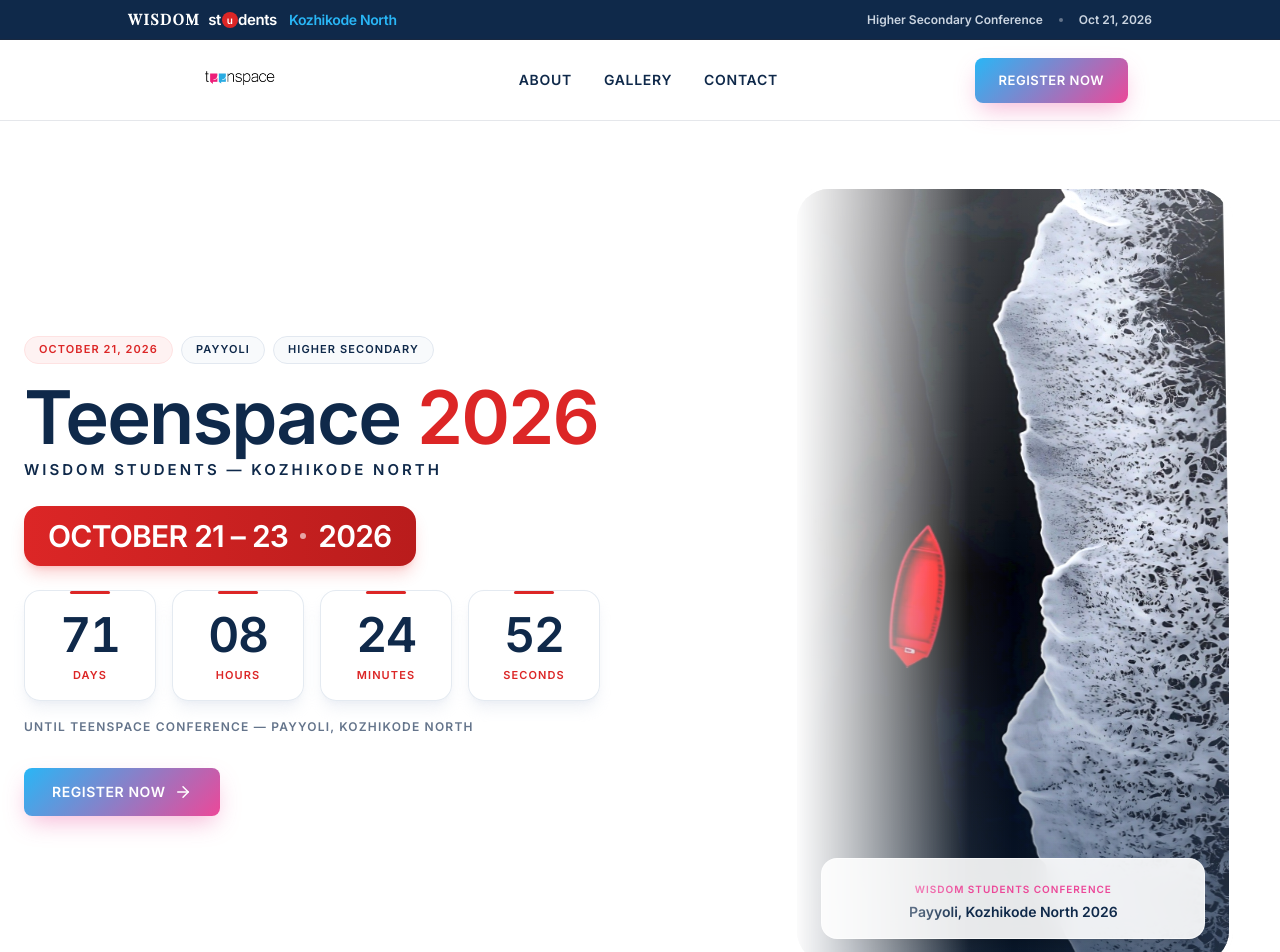
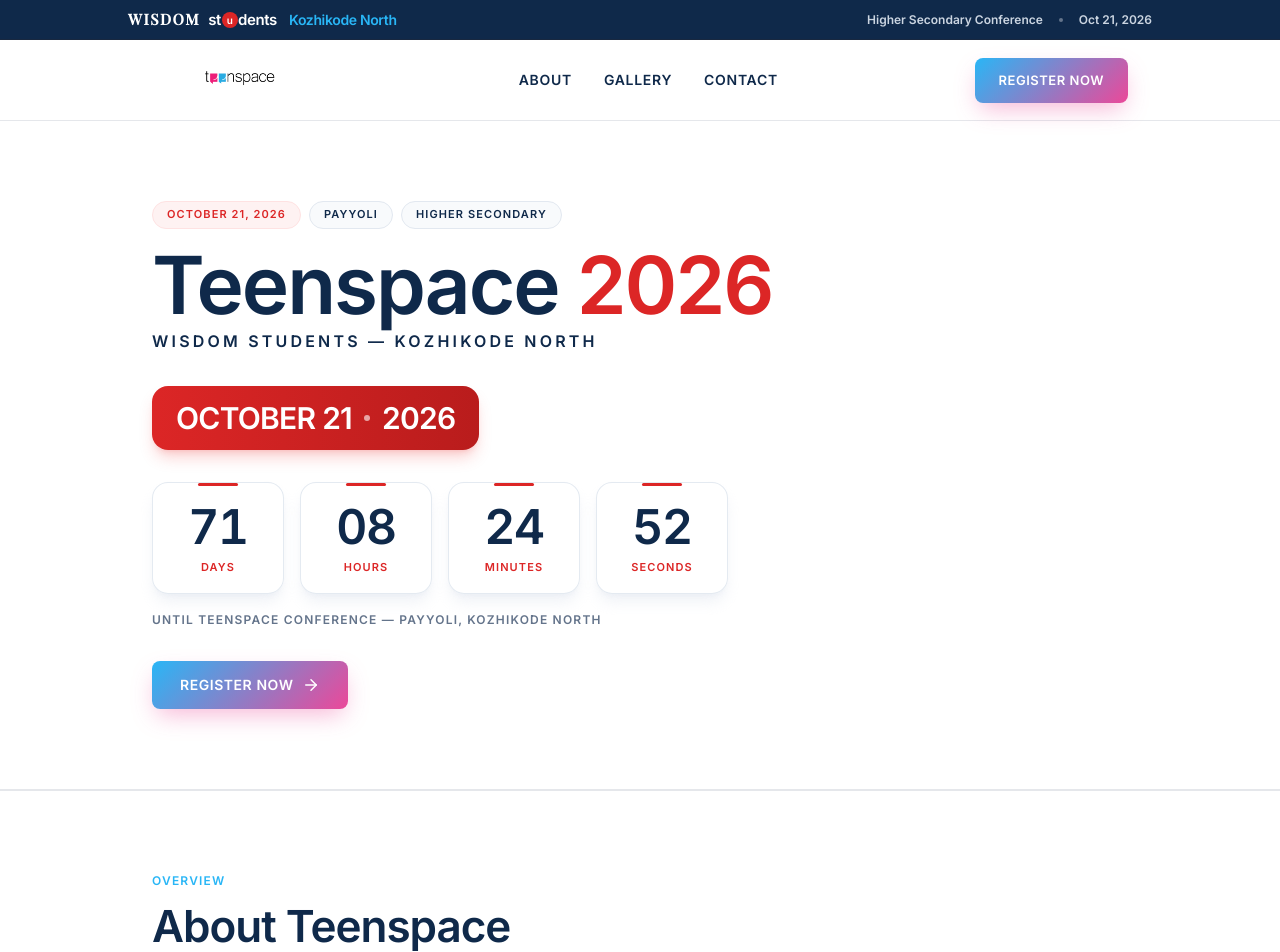
Before and after one commit to Althafx17/teenspace-calicut-north, a React (Vite) app: page / in a window 1280 px wide. Shown: the top 952 px of the page. Built offline with nearby package versions, Linux system fonts and the light colour scheme.

Commit message:
hero: remove ocean background graphic and wave animations as requested

```diff
--- a/src/components/Hero.tsx
+++ b/src/components/Hero.tsx
@@ -12,15 +12,12 @@
   ]
 
   return (
-    <section id="home" className="relative bg-white overflow-hidden border-b border-[#e5e7eb] py-10 lg:py-16">
+    <section id="home" className="relative bg-white overflow-hidden border-b border-[#e5e7eb] py-12 lg:py-20">
 
-      {/* Background soft ambient light */}
-      <div className="absolute top-0 right-0 w-[600px] h-[600px] bg-gradient-to-bl from-pink-100/40 via-sky-50/50 to-transparent rounded-full blur-3xl pointer-events-none -z-10" />
+      {/* Background ambient light */}
+      <div className="absolute top-0 right-0 w-[500px] h-[500px] bg-gradient-to-bl from-pink-50/50 via-sky-50/40 to-transparent rounded-full blur-3xl pointer-events-none -z-10" />
 
-      <div className="max-w-7xl mx-auto px-6 grid grid-cols-1 lg:grid-cols-12 gap-10 lg:gap-12 items-center">
-
-        {/* Left Column: Heading Lockup + Consolidated Date + Countdown (z-20 for clear mobile text hierarchy) */}
-        <div className="lg:col-span-7 z-20 relative">
+      <div className="max-w-5xl mx-auto px-6">
 
         {/* Eyebrow Badges */}
         <div className="flex flex-wrap gap-2 mb-4">
@@ -36,19 +33,19 @@
         </div>
 
         {/* Main Headline */}
-          <h1 className="text-[46px] sm:text-[62px] lg:text-[74px] font-black tracking-tight text-[#0f294a] leading-none mb-1">
+        <h1 className="text-[48px] sm:text-[66px] lg:text-[80px] font-black tracking-tight text-[#0f294a] leading-none mb-1">
           Teenspace <span className="text-[#dc2626]">2026</span>
         </h1>
 
         {/* Sub-headline */}
-          <p className="text-[13px] sm:text-[15px] font-extrabold tracking-[0.2em] text-[#0f294a] uppercase mb-6">
+        <p className="text-[13px] sm:text-[16px] font-extrabold tracking-[0.2em] text-[#0f294a] uppercase mb-8">
           WISDOM STUDENTS — KOZHIKODE NORTH
         </p>
 
         {/* Consolidated Date Badge Element */}
-          <div className="flex items-center gap-3 mb-6">
-            <div className="inline-flex items-center gap-3 px-6 py-3 rounded-2xl bg-gradient-to-r from-[#dc2626] to-[#b91c1c] text-white font-black text-2xl sm:text-3xl shadow-lg shadow-red-500/25 tracking-tight transform hover:scale-105 transition-transform">
-              <span>OCTOBER 21 – 23</span>
+        <div className="flex items-center gap-3 mb-8">
+          <div className="inline-flex items-center gap-3 px-6 py-3.5 rounded-2xl bg-gradient-to-r from-[#dc2626] to-[#b91c1c] text-white font-black text-2xl sm:text-3xl shadow-lg shadow-red-500/25 tracking-tight transform hover:scale-105 transition-transform">
+            <span>OCTOBER 21</span>
             <span className="w-1.5 h-1.5 rounded-full bg-white/60" />
             <span>2026</span>
           </div>
@@ -91,41 +88,6 @@
 
       </div>
 
-        {/* Right Column: Seamlessly Blended Ocean Wave Cutout (z-0 relative) */}
-        <div className="lg:col-span-5 z-0 relative flex justify-center items-center">
-
-          {/* Ambient Glow */}
-          <div className="absolute inset-0 bg-gradient-to-tr from-sky-400/20 via-pink-200/25 to-blue-500/10 rounded-full blur-3xl animate-wave-swell" />
-
-          {/* Blended Ocean Wave Container */}
-          <div className="relative w-full max-w-[360px] sm:max-w-[400px] lg:max-w-[440px] aspect-[9/16] rounded-[36px] overflow-hidden shadow-2xl border-4 border-white blend-ocean-edges">
-
-            {/* Ocean Image with Liquid sea-wave-break Animation */}
-            <img
-              src="/hero-ocean.png"
-              alt="Teenspace Ocean Beach Wave"
-              className="hero-image w-full h-full object-cover"
-            />
-
-            {/* Multi-Edge Soft Gradient Overlays */}
-            <div className="absolute inset-0 bg-gradient-to-t from-[#0f294a]/60 via-transparent to-white/20 pointer-events-none" />
-            <div className="absolute inset-0 bg-gradient-to-r from-white/30 via-transparent to-white/10 pointer-events-none" />
-
-            {/* Glassmorphic Badge Overlay */}
-            <div className="absolute bottom-6 left-6 right-6 p-4 rounded-2xl bg-white/90 backdrop-blur-md border border-white/60 shadow-xl text-center z-10">
-              <span className="text-[10px] font-extrabold uppercase tracking-widest text-[#ec4899]">
-                Wisdom Students Conference
-              </span>
-              <p className="text-sm font-black text-[#0f294a] mt-0.5">
-                Payyoli, Kozhikode North 2026
-              </p>
-            </div>
-
-          </div>
-        </div>
-
-      </div>
-
     </section>
   )
 }
```
Lines whose indentation alone changed are shown as unchanged.
